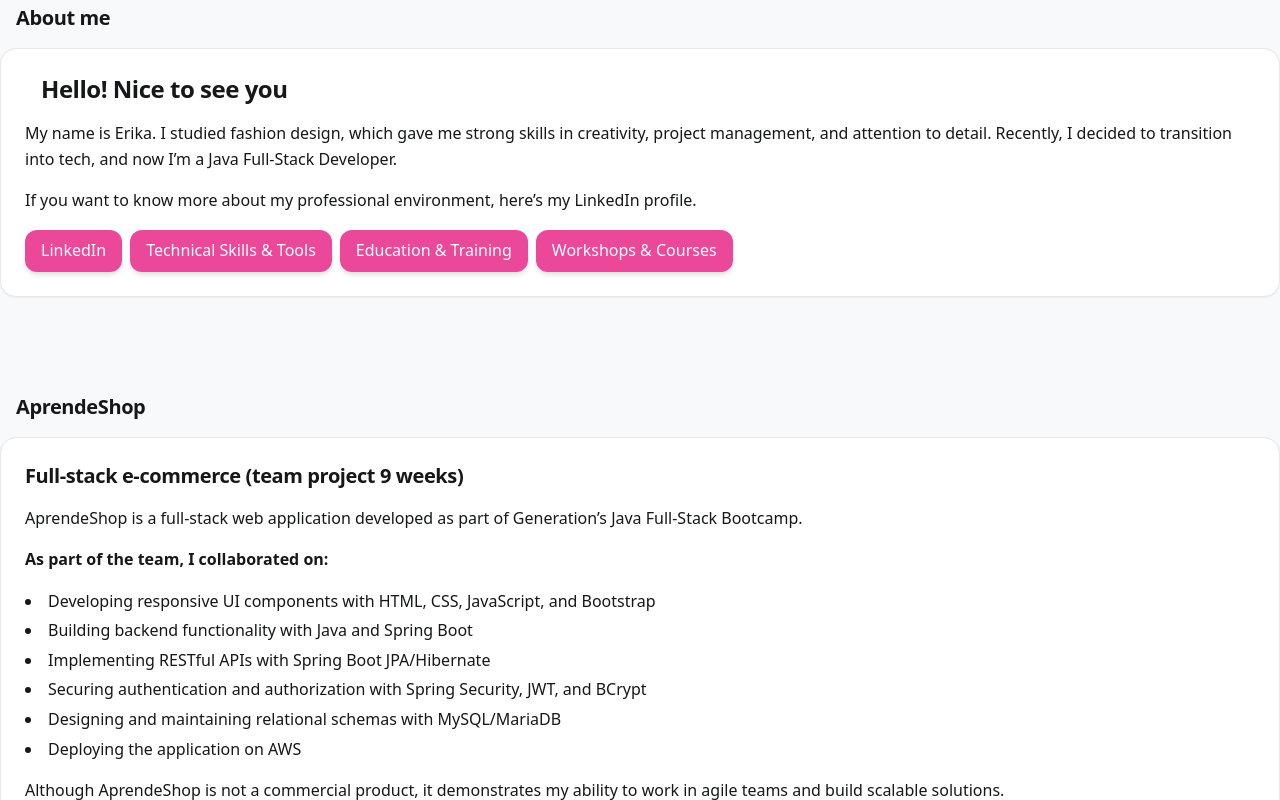
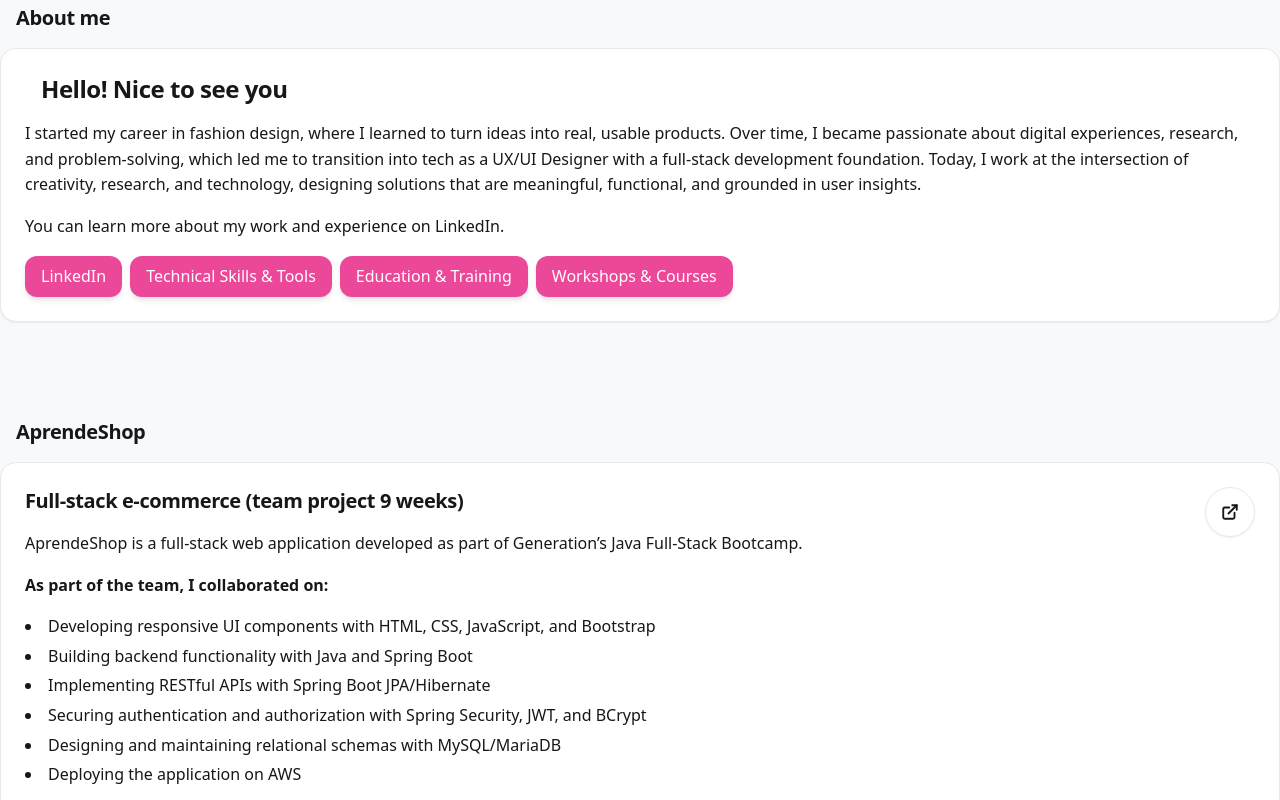
Before and after one commit to Erikaahide/FrontendPortfolio, a React (Vite) app: page / in a window 1280 px wide. Shown: the part 480-1280 px from the top of the page. Built offline with nearby package versions, Linux system fonts and the light colour scheme.

Commit message:
improve intro

```diff
--- a/src/components/ProjectSections/AprendeShopSection.jsx
+++ b/src/components/ProjectSections/AprendeShopSection.jsx
@@ -12,13 +12,13 @@ export default function AprendeShopSection({ setActiveModal }) {
   return (
     <Section id="aprendeShop" title="AprendeShop">
       <div className="relative">
-      {/* <button
+      <button
   onClick={() => window.open(`${import.meta.env.BASE_URL}aprendeshop`, "_blank")}
   className="absolute top-0 right-0 btn btn-circle hover:scale-110 transition-transform duration-200"
   title="Ver más detalles del proyecto"
 >
   <ExternalLink size={18} strokeWidth={2.5} />
-</button> */}
+</button>
 
       </div>
 
--- a/src/locales/en.json
+++ b/src/locales/en.json
@@ -3,10 +3,10 @@
   "hero_sub": "Full-Stack Developer & Fashion Designer. UI/UX, performance, and accessibility.",
   "about_title": "About me",
   "about_intro": "Hello! Nice to see you",
-  "about_text": "My name is Erika. I studied fashion design, which gave me strong skills in creativity, project management, and attention to detail. Recently, I decided to transition into tech, and now I’m a Java Full-Stack Developer.",
+  "about_text": "I started my career in fashion design, where I learned to turn ideas into real, usable products. Over time, I became passionate about digital experiences, research, and problem-solving, which led me to transition into tech as a UX/UI Designer with a full-stack development foundation. Today, I work at the intersection of creativity, research, and technology, designing solutions that are meaningful, functional, and grounded in user insights.",
+  "about_linkedin_intro": "You can learn more about my work and experience on LinkedIn.",
   "skills_title": "Some of my skills:",
   "skills_list": "HTML, CSS, Bootstrap, JavaScript, Java, Spring Boot, React, Tailwind, Adobe Suite, SQL, Git/GitHub...",
-  "about_linkedin_intro": "If you want to know more about my professional environment, here’s my LinkedIn profile.",
   "about_linkedin_btn": "LinkedIn",
   "problem_solving_btn": "Problem Solving",
   "user_stories_btn": "User Stories",
@@ -91,7 +91,7 @@
     "Build Dynamic User Interface (UI) for Websites",
     "Design a User Experience for Social Good & Prepare for Jobs"
   ],
-  "mapping_title": "Mapping the Shopping Experience",
+  "mapping_title": "UX Research Mapping Shopping Experience",
   "mapping_description": "This case study documents the mapping process behind the redesign of a minimal, modern e-commerce experience. Using Figma, the core elements of the user journey to identify friction points, clarify decision paths, and improve the flow from browsing to checkout.",
   "mapping_task_1": "User Persona",
   "mapping_task_2": "User Journey Map",
--- a/src/locales/es.json
+++ b/src/locales/es.json
@@ -3,10 +3,10 @@
     "hero_sub": "Desarrolladora Full-Stack y Diseñadora de Moda. Diseño UI/UX, rendimiento y accesibilidad.",
     "about_title": "Sobre mí",
     "about_intro": "¡Hola! Qué gusto verte",
-    "about_text": "Me llamo Erika. Estudié diseño de moda, lo que me dio habilidades sólidas en creatividad, gestión de proyectos y atención al detalle. Recientemente decidí transicionar al mundo tech, y ahora soy Desarrolladora Full-Stack Java.",
+      "about_linkedin_intro": "Puedes conocer más sobre mi trabajo y experiencia en LinkedIn.",
+      "about_text": "Inicié mi carrera en diseño de moda, donde aprendí a convertir ideas en productos reales y funcionales. Con el tiempo desarrollé un gran interés por las experiencias digitales, la investigación y la resolución de problemas, lo que me llevó a hacer una transición hacia la tecnología como Diseñadora UX/UI con una base en desarrollo full-stack. Hoy trabajo en la intersección entre creatividad, investigación y tecnología, diseñando soluciones significativas, funcionales y basadas en insights de usuarios.",
     "skills_title": "Algunas de mis habilidades:",
     "skills_list": "HTML, CSS, Bootstrap, JavaScript, Java, Spring Boot, React, Tailwind, Adobe Suite, SQL, Git/GitHub...",
-    "about_linkedin_intro": "Si quieres conocer más sobre mi entorno profesional, aquí está mi perfil de LinkedIn.",
     "about_linkedin_btn": "LinkedIn",
     "problem_solving_btn": "Resolución de Problemas",
     "user_stories_btn": "Historias de Usuario",
```
